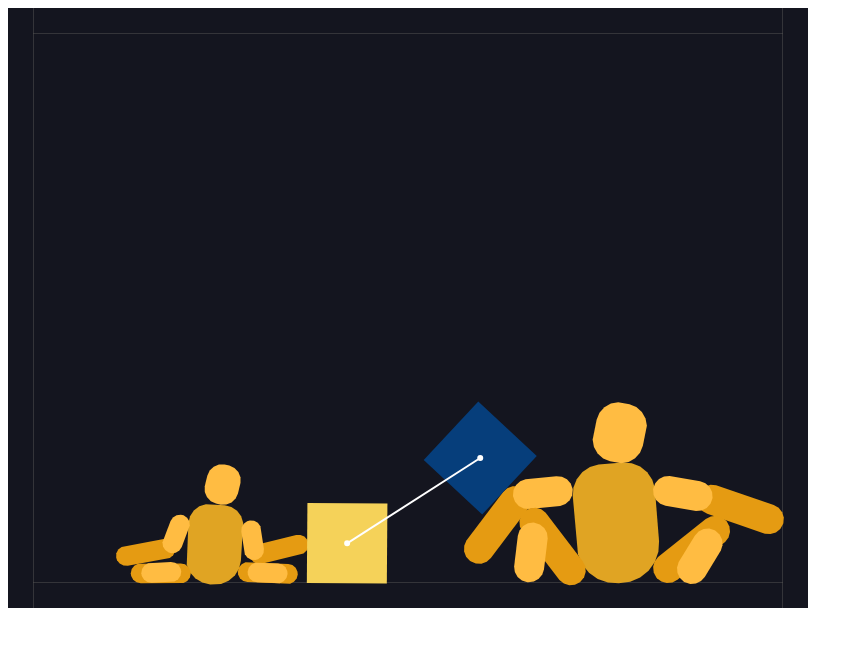
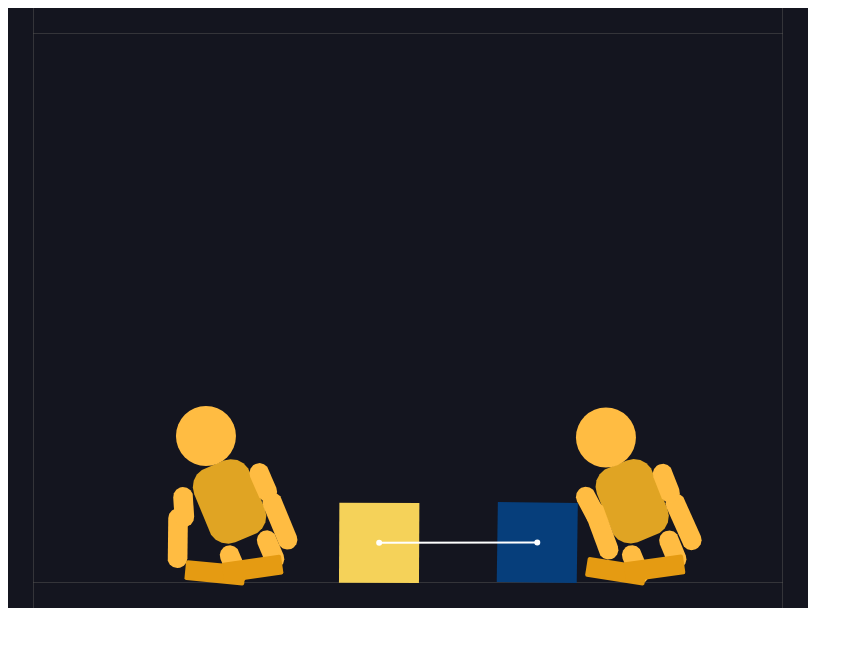
Before and after one commit to simondiep/ragdoll-demo-matterjs, a plain HTML site: page index.html in a window 1280 px wide. Shown: the whole page, without its empty margins (0-863 px from the left). Drawn offline with nearby package versions, Linux system fonts and the light colour scheme; animation ran at ten frames a second.

Commit message:
Replaced ragdolls with ones that have less collision issues

```diff
--- a/index.html
+++ b/index.html
@@ -2,14 +2,11 @@
 <script>
   window.onload = function() {
     // module aliases
-    var Engine = Matter.Engine,
-        Render = Matter.Render,
-        World = Matter.World,
-        Bodies = Matter.Bodies;
+    const { Bodies, Engine, Render, World } = Matter;
 
-    var engine = Engine.create();
+    const engine = Engine.create();
 
-    var render = Render.create({
+    const render = Render.create({
         element: document.body,
         engine: engine,
         options: {
@@ -26,13 +23,13 @@
     ]);
 
     // create two boxes
-    var boxA = Bodies.rectangle(400, 200, 80, 80);
-    var boxB = Bodies.rectangle(450, 50, 80, 80);
-    var boxToBoxConstraint = Matter.Constraint.create({
+    const boxA = Bodies.rectangle(400, 200, 80, 80);
+    const boxB = Bodies.rectangle(450, 50, 80, 80);
+    const boxToBoxConstraint = Matter.Constraint.create({
         bodyA: boxA,
         bodyB: boxB,
     });
-    var boxes = Matter.Composite.create({
+    const boxes = Matter.Composite.create({
         bodies: [
             boxA, boxB,
         ],
@@ -42,14 +39,14 @@
     });
 
     // create ragdolls
-    const ragdoll = createRagdoll(200, 400, 1);
-    const ragdoll2 = createRagdoll(600, 400, 1.5);
+    const ragdoll = createRagdoll(200, 400);
+    const ragdoll2 = createRagdoll(600, 400);
 
     // add all of the bodies to the world
     World.add(engine.world, [ragdoll, ragdoll2, boxes]);
 
     // add mouse control
-    var mouse = Matter.Mouse.create(render.canvas),
+    const mouse = Matter.Mouse.create(render.canvas),
         mouseConstraint = Matter.MouseConstraint.create(engine, {
             mouse: mouse,
             constraint: {
@@ -68,296 +65,220 @@
     Render.run(render);
   }
 
-  function createRagdoll(x, y, scale, options) {
-    scale = typeof scale === 'undefined' ? 1 : scale;
+  // Create body parts and assemble them into a ragdoll
+  function createRagdoll(x, y) {
+    // aliases
+    const { Bodies, Body, Composite, Constraint } = Matter;
 
-    var Body = Matter.Body,
-        Bodies = Matter.Bodies,
-        Constraint = Matter.Constraint,
-        Composite = Matter.Composite,
-        Common = Matter.Common;
+    const defaultCollisionGroup = -1;
 
-    var headOptions = Common.extend({
-        label: 'head',
+    /*********************
+     * Define Body Parts *
+     *********************/
+    const headOptions = {
+        friction: 1,
+        frictionAir: .05,
+        render: {
+            fillStyle: '#FFBC42',
+        },
+    };
+    const chestOptions = {
+        friction: 1,
+        frictionAir: .05,
         collisionFilter: {
-            group: Body.nextGroup(true)
+            group: defaultCollisionGroup - 1
         },
         chamfer: {
-            radius: [15 * scale, 15 * scale, 15 * scale, 15 * scale]
+            radius: 20,
         },
         render: {
-            fillStyle: '#FFBC42'
-        }
-    }, options);
-
-    var chestOptions = Common.extend({
-        label: 'chest',
+            fillStyle: '#E0A423',
+        },
+    };
+    const armOptions = {
+        friction: 1,
+        frictionAir: .03,
         collisionFilter: {
-            group: Body.nextGroup(true)
+            group: defaultCollisionGroup
         },
         chamfer: {
-            radius: [20 * scale, 20 * scale, 26 * scale, 26 * scale]
+            radius: 10,
         },
         render: {
-            fillStyle: '#E0A423'
-        }
-    }, options);
-
-    var leftArmOptions = Common.extend({
-        label: 'left-arm',
+            fillStyle: '#FFBC42',
+        },
+    };
+    const legOptions = {
+        friction: 1,
+        frictionAir: .03,
         collisionFilter: {
-            group: Body.nextGroup(true)
+            group: defaultCollisionGroup - 1
         },
         chamfer: {
-            radius: 10 * scale
+            radius: 10,
         },
         render: {
-            fillStyle: '#FFBC42'
-        }
-    }, options);
+            fillStyle: '#FFBC42',
+        },
+    };
 
-    var leftLowerArmOptions = Common.extend({}, leftArmOptions, {
+    const lowerLegOptions = {
+        friction: 1,
+        frictionAir: .03,
+        collisionFilter: {
+            group: defaultCollisionGroup - 1
+        },
+        chamfer: {
+            radius: 2,
+        },
         render: {
-            fillStyle: '#E59B12'
+            fillStyle: '#E59B12',
+        },
+    };
+
+    const head = Bodies.circle(x, y - 70, 30, headOptions);
+    const chest = Bodies.rectangle(x, y, 60, 80, chestOptions);
+    const rightUpperArm = Bodies.rectangle(x + 40, y - 20, 20, 40, Object.assign({}, armOptions));
+    const rightLowerArm = Bodies.rectangle(x + 40, y + 20, 20, 60, Object.assign({}, armOptions));
+    const leftUpperArm = Bodies.rectangle(x - 40, y - 20, 20, 40, Object.assign({}, armOptions));
+    const leftLowerArm = Bodies.rectangle(x - 40, y + 20, 20, 60, Object.assign({}, armOptions));
+    const leftUpperLeg = Bodies.rectangle(x - 20, y + 60, 20, 40, Object.assign({}, legOptions));
+    const rightUpperLeg = Bodies.rectangle(x + 20, y + 60, 20, 40, Object.assign({}, legOptions));
+    const leftLowerLeg = Bodies.rectangle(x - 20, y + 100, 20, 60, Object.assign({}, lowerLegOptions));
+    const rightLowerLeg = Bodies.rectangle(x + 20, y + 100, 20, 60, Object.assign({}, lowerLegOptions));
+
+    const legTorso = Body.create({
+        parts: [chest, leftUpperLeg, rightUpperLeg],
+        collisionFilter: {
+            group: defaultCollisionGroup - 1
+        },
+    });
+
+    /*****************************
+     * Define Constraints/Joints *
+     *****************************/
+    const chestToRightUpperArm = Constraint.create({
+        bodyA: legTorso,
+        pointA: {
+            x: 25,
+            y: -40
+        },
+        pointB: {
+            x: -5,
+            y: -10
+        },
+        bodyB: rightUpperArm,
+        stiffness: .2,
+        render: {
+            visible: false
         }
     });
-
-    var rightArmOptions = Common.extend({
-        label: 'right-arm',
-        collisionFilter: {
-            group: Body.nextGroup(true)
-        },
-        chamfer: {
-            radius: 10 * scale
-        },
-        render: {
-            fillStyle: '#FFBC42'
-        }
-    }, options);
-
-    var rightLowerArmOptions = Common.extend({}, rightArmOptions, {
-        render: {
-            fillStyle: '#E59B12'
-        }
-    });
-
-    var leftLegOptions = Common.extend({
-        label: 'left-leg',
-        collisionFilter: {
-            group: Body.nextGroup(true)
-        },
-        chamfer: {
-            radius: 10 * scale
-        },
-        render: {
-            fillStyle: '#FFBC42'
-        }
-    }, options);
-
-    var leftLowerLegOptions = Common.extend({}, leftLegOptions, {
-        render: {
-            fillStyle: '#E59B12'
-        }
-    });
-
-    var rightLegOptions = Common.extend({
-        label: 'right-leg',
-        collisionFilter: {
-            group: Body.nextGroup(true)
-        },
-        chamfer: {
-            radius: 10 * scale
-        },
-        render: {
-            fillStyle: '#FFBC42'
-        }
-    }, options);
-
-    var rightLowerLegOptions = Common.extend({}, rightLegOptions, {
-        render: {
-            fillStyle: '#E59B12'
-        }
-    });
-
-    var head = Bodies.rectangle(x, y - 60 * scale, 34 * scale, 40 * scale, headOptions);
-    var chest = Bodies.rectangle(x, y, 55 * scale, 80 * scale, chestOptions);
-    var rightUpperArm = Bodies.rectangle(x + 39 * scale, y - 15 * scale, 20 * scale, 40 * scale, rightArmOptions);
-    var rightLowerArm = Bodies.rectangle(x + 39 * scale, y + 25 * scale, 20 * scale, 60 * scale, rightLowerArmOptions);
-    var leftUpperArm = Bodies.rectangle(x - 39 * scale, y - 15 * scale, 20 * scale, 40 * scale, leftArmOptions);
-    var leftLowerArm = Bodies.rectangle(x - 39 * scale, y + 25 * scale, 20 * scale, 60 * scale, leftLowerArmOptions);
-    var leftUpperLeg = Bodies.rectangle(x - 20 * scale, y + 57 * scale, 20 * scale, 40 * scale, leftLegOptions);
-    var leftLowerLeg = Bodies.rectangle(x - 20 * scale, y + 97 * scale, 20 * scale, 60 * scale, leftLowerLegOptions);
-    var rightUpperLeg = Bodies.rectangle(x + 20 * scale, y + 57 * scale, 20 * scale, 40 * scale, rightLegOptions);
-    var rightLowerLeg = Bodies.rectangle(x + 20 * scale, y + 97 * scale, 20 * scale, 60 * scale, rightLowerLegOptions);
-
-    var chestToRightUpperArm = Constraint.create({
-        bodyA: chest,
+    const chestToLeftUpperArm = Constraint.create({
+        bodyA: legTorso,
         pointA: {
-            x: 24 * scale,
-            y: -23 * scale
+            x: -25,
+            y: -40
         },
         pointB: {
-            x: 0,
-            y: -8 * scale
+            x: 5,
+            y: -10
         },
-        bodyB: rightUpperArm,
-        stiffness: 0.6,
+        bodyB: leftUpperArm,
+        stiffness: .2,
         render: {
             visible: false
         }
     });
 
-    var chestToLeftUpperArm = Constraint.create({
-        bodyA: chest,
+    const upperToLowerRightArm = Constraint.create({
+        bodyA: rightUpperArm,
+        bodyB: rightLowerArm,
         pointA: {
-            x: -24 * scale,
-            y: -23 * scale
+            x: 0,
+            y: 15
         },
         pointB: {
             x: 0,
-            y: -8 * scale
+            y: -20
         },
-        bodyB: leftUpperArm,
-        stiffness: 0.6,
+        stiffness: .2,
         render: {
             visible: false
         }
     });
 
-    var chestToLeftUpperLeg = Constraint.create({
-        bodyA: chest,
-        // Figure out why this is causing body to fly around
-        // pointA: {
-        //     x: -10 * scale,
-        //     y: 30 * scale
-        // },
-        // pointB: {
-        //     x: 0,
-        //     y: -10 * scale
-        // },
-        bodyB: leftUpperLeg,
-        stiffness: 0.6,
+    const upperToLowerLeftArm = Constraint.create({
+        bodyA: leftUpperArm,
+        bodyB: leftLowerArm,
+        pointA: {
+            x: 0,
+            y: 15
+        },
+        pointB: {
+            x: 0,
+            y: -20
+        },
+        stiffness: .2,
         render: {
             visible: false
         }
     });
 
-    var chestToRightUpperLeg = Constraint.create({
-        bodyA: chest,
-        // Figure out why this is causing body to fly around
-        // pointA: {
-        //     x: 10 * scale,
-        //     y: 30 * scale
-        // },
-        // pointB: {
-        //     x: 0,
-        //     y: -10 * scale
-        // },
-        bodyB: rightUpperLeg,
-        stiffness: 0.6,
+    const upperToLowerLeftLeg = Constraint.create({
+        bodyA: legTorso,
+        bodyB: leftLowerLeg,
+        pointA: {
+            x: -20,
+            y: 60
+        },
+        pointB: {
+            x: 0,
+            y: -25
+        },
+        stiffness: .2,
         render: {
             visible: false
         }
     });
 
-    var upperToLowerRightArm = Constraint.create({
-        bodyA: rightUpperArm,
-        bodyB: rightLowerArm,
+    const upperToLowerRightLeg = Constraint.create({
+        bodyA: legTorso,
+        bodyB: rightLowerLeg,
         pointA: {
-            x: 0,
-            y: 15 * scale
+            x: 20,
+            y: 60
         },
         pointB: {
             x: 0,
-            y: -25 * scale
+            y: -25
         },
-        stiffness: 0.6,
+        stiffness: .2,
         render: {
             visible: false
         }
     });
 
-    var upperToLowerLeftArm = Constraint.create({
-        bodyA: leftUpperArm,
-        bodyB: leftLowerArm,
+    const headContraint = Constraint.create({
+        bodyA: head,
         pointA: {
             x: 0,
-            y: 15 * scale
+            y: 20
         },
         pointB: {
             x: 0,
-            y: -25 * scale
+            y: -50
         },
-        stiffness: 0.6,
+        bodyB: legTorso,
+        stiffness: .3,
         render: {
             visible: false
         }
     });
 
-    var upperToLowerLeftLeg = Constraint.create({
-        bodyA: leftUpperLeg,
-        bodyB: leftLowerLeg,
-        pointA: {
-            x: 0,
-            y: 20 * scale
-        },
-        pointB: {
-            x: 0,
-            y: -20 * scale
-        },
-        stiffness: 0.6,
-        render: {
-            visible: false
-        }
+    const person = Composite.create({
+        bodies: [legTorso, head, leftLowerArm, leftUpperArm, rightLowerArm, rightUpperArm, leftLowerLeg, rightLowerLeg],
+        constraints: [upperToLowerLeftArm, upperToLowerRightArm, chestToLeftUpperArm, chestToRightUpperArm, headContraint, upperToLowerLeftLeg, upperToLowerRightLeg]
     });
-
-    var upperToLowerRightLeg = Constraint.create({
-        bodyA: rightUpperLeg,
-        bodyB: rightLowerLeg,
-        pointA: {
-            x: 0,
-            y: 20 * scale
-        },
-        pointB: {
-            x: 0,
-            y: -20 * scale
-        },
-        stiffness: 0.6,
-        render: {
-            visible: false
-        }
-    });
-
-    var headContraint = Constraint.create({
-        bodyA: head,
-        pointA: {
-            x: 0,
-            y: 23 * scale
-        },
-        pointB: {
-            x: 0,
-            y: -37 * scale
-        },
-        bodyB: chest,
-        stiffness: 0.6,
-        render: {
-            visible: false
-        }
-    });
-
-    var person = Composite.create({
-        bodies: [
-            chest, head, leftLowerArm, leftUpperArm,
-            rightLowerArm, rightUpperArm, leftLowerLeg,
-            rightLowerLeg, leftUpperLeg, rightUpperLeg
-        ],
-        constraints: [
-            upperToLowerLeftArm, upperToLowerRightArm, chestToLeftUpperArm,
-            chestToRightUpperArm, headContraint, upperToLowerLeftLeg,
-            upperToLowerRightLeg, chestToLeftUpperLeg, chestToRightUpperLeg,
-        ]
-    });
-
     return person;
-  };
+  }
 </script>
```
